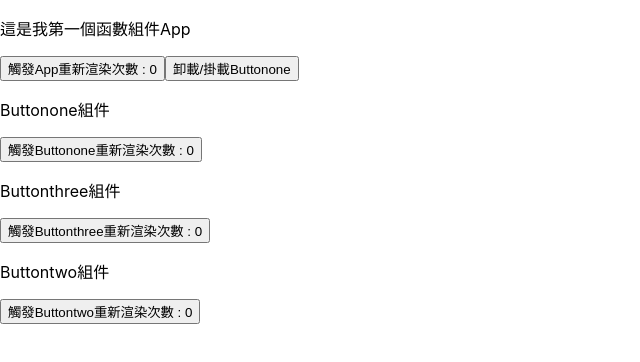
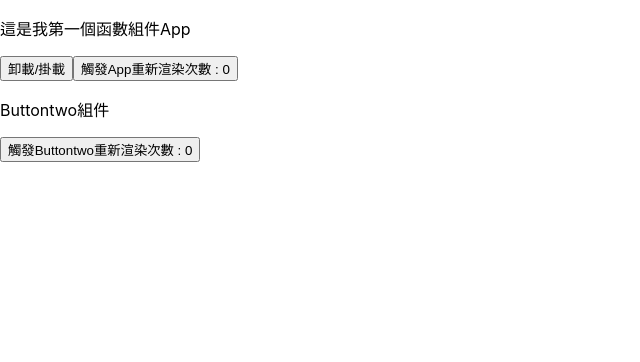
Before and after one commit to taiwanhua/Code_ArhuaReactCourse, a React (Create React App) app: page / in a window 1280 px wide. Shown: the top 362 px of the page, without its empty margins (0-640 px from the left). Built offline with nearby package versions, Linux system fonts and the light colour scheme.

Commit message:
不傳DependencyList

```diff
--- a/src/App.js
+++ b/src/App.js
@@ -1,64 +1,69 @@
-// import React, { useState } from 'react';
-// import './App.css'
+import React, { useEffect, useState } from 'react';
+import Buttontwo from './Buttontwo';
+
+const App = (props) => {
+
+  const [State, setState] = useState({ show: true, count: 0 });
+
+  useEffect(() => {
+    console.log("App的EffectCallback")
+
+    // return () => {
+    //   console.log("App的cleanup function")
+    // }
+  })
+
+  return (
+    <>
+      <p>這是我第一個函數組件App</p>
+      <button onClick={() => { setState({ ...State, show: !State.show }) }}>卸載/掛載</button>
+      <button onClick={() => { setState({ ...State, count: State.count + 1 }) }}>觸發App重新渲染次數 : {State.count}</button>
+      {State.show && <Buttontwo></Buttontwo>}
+    </>
+  )
+}
+
+export default App;
+
+
+// import React, { Component } from 'react';
 // import Buttonone from './Buttonone'
 // import Buttontwo from './Buttontwo';
-// import { Context } from './store'
 
-// const App = () => {
-//   const [Count, setCount] = useState(0);
-
-//   return (
-//     <>
-//       <p >這是我第一個函數組件App</p>
-//       <Context.Provider value={{ Count, setCount }}>
-//         <Buttonone></Buttonone>
+// class App extends Component {
+//   constructor(props) {
+//     super(props);
+//     console.log("執行App的constructor函數");
+//     this.state = { count: 0, unmount: false };
+//   }
+//   componentDidMount() {
+//     console.log("執行App的componentDidMount方法");
+//     console.log(document.getElementById("pForApp"));
+//   }
+//   componentDidUpdate() {
+//     console.log("執行App的componentDidUpdate方法，count : " + this.state.count);
+//   }
+//   componentWillUnmount() {
+//   }
+//   updatecount() {
+//     this.setState({ ...this.state, count: this.state.count + 1 });
+//     console.log("觸發App的updatecount，按下按鈕時的count值 : ", this.state.count)
+//   }
+//   unmountButtonone() {
+//     this.setState({ ...this.state, unmount: !this.state.unmount });
+//   }
+//   render() {
+//     console.log("執行App的render函數，按下按鈕時的count值 : ", this.state.count)
+//     return (
+//       <>
+//         <p id="pForApp" >這是我第一個函數組件App</p>
+//         <button onClick={() => { this.updatecount() }}>觸發App重新渲染次數 : {this.state.count}</button>
+//         <button onClick={() => { this.unmountButtonone() }}>卸載/掛載Buttonone </button>
+//         {!this.state.unmount && <Buttonone></Buttonone>}
 //         <Buttontwo></Buttontwo>
-//       </Context.Provider>
-//     </>
-//   )
+//       </>
+//     );
+//   }
 // }
 
 // export default App;
-
-
-import React, { Component } from 'react';
-import Buttonone from './Buttonone'
-import Buttontwo from './Buttontwo';
-
-class App extends Component {
-  constructor(props) {
-    super(props);
-    console.log("執行App的constructor函數");
-    this.state = { count: 0, unmount: false };
-  }
-  componentDidMount() {
-    console.log("執行App的componentDidMount方法");
-    console.log(document.getElementById("pForApp"));
-  }
-  componentDidUpdate() {
-    console.log("執行App的componentDidUpdate方法，count : " + this.state.count);
-  }
-  componentWillUnmount() {
-  }
-  updatecount() {
-    this.setState({ ...this.state, count: this.state.count + 1 });
-    console.log("觸發App的updatecount，按下按鈕時的count值 : ", this.state.count)
-  }
-  unmountButtonone() {
-    this.setState({ ...this.state, unmount: !this.state.unmount });
-  }
-  render() {
-    console.log("執行App的render函數，按下按鈕時的count值 : ", this.state.count)
-    return (
-      <>
-        <p id="pForApp" >這是我第一個函數組件App</p>
-        <button onClick={() => { this.updatecount() }}>觸發App重新渲染次數 : {this.state.count}</button>
-        <button onClick={() => { this.unmountButtonone() }}>卸載/掛載Buttonone </button>
-        {!this.state.unmount && <Buttonone></Buttonone>}
-        <Buttontwo></Buttontwo>
-      </>
-    );
-  }
-}
-
-export default App;
--- a/src/Buttontwo.js
+++ b/src/Buttontwo.js
@@ -1,49 +1,58 @@
-// import React from 'react';
-// import { Context } from './store';
+import React, { useEffect, useState } from 'react';
 
-// const Buttontwo = () => {
-//     return (
-//         <>
-//             <Context.Consumer>
-//                 {value => <p>Buttontwo組件 : {value.Count}</p>}
-//             </Context.Consumer>
-//         </>
-//     )
+const Buttontwo = (props) => {
+
+    const [State, setState] = useState({ show: true, count: 0 });
+
+    useEffect(() => {
+        console.log("Buttontwo的EffectCallback")
+
+        // return () => {
+        //     console.log("Buttontwo的cleanup function")
+        // }
+    })
+
+    return (
+        <>
+            <p>Buttontwo組件</p>
+            <button onClick={() => { setState({ ...State, count: State.count + 1 }) }}>觸發Buttontwo重新渲染次數 : {State.count}</button>
+        </>
+    )
+}
+
+export default Buttontwo;
+
+
+// import React, { Component } from 'react';
+
+// class Buttontwo extends Component {
+//     constructor(props) {
+//         super(props);
+//         console.log("執行Buttontwo的constructor函數");
+//         this.state = { count: 0 };
+//     }
+//     componentDidMount() {
+//         console.log("執行Buttontwo的componentDidMount方法");
+//         console.log(document.getElementById("pForButtontwo"));
+//     }
+//     componentDidUpdate() {
+//         console.log("執行Buttontwo的componentDidUpdate方法，count : " + this.state.count);
+//     }
+//     componentWillUnmount() {
+//     }
+//     updatecount() {
+//         this.setState({ count: this.state.count + 1 });
+//         console.log("觸發Buttontwo的updatecount，按下按鈕時的count值 : ", this.state.count)
+//     }
+//     render() {
+//         console.log("執行Buttontwo的render函數，按下按鈕時的count值 : ", this.state.count)
+//         return (
+//             <>
+//                 <p id="pForButtontwo" >Buttontwo組件</p>
+//                 <button onClick={() => { this.updatecount() }}>觸發Buttontwo重新渲染次數 : {this.state.count}</button>
+//             </>
+//         );
+//     }
 // }
 
 // export default Buttontwo;
-
-
-import React, { Component } from 'react';
-
-class Buttontwo extends Component {
-    constructor(props) {
-        super(props);
-        console.log("執行Buttontwo的constructor函數");
-        this.state = { count: 0 };
-    }
-    componentDidMount() {
-        console.log("執行Buttontwo的componentDidMount方法");
-        console.log(document.getElementById("pForButtontwo"));
-    }
-    componentDidUpdate() {
-        console.log("執行Buttontwo的componentDidUpdate方法，count : " + this.state.count);
-    }
-    componentWillUnmount() {
-    }
-    updatecount() {
-        this.setState({ count: this.state.count + 1 });
-        console.log("觸發Buttontwo的updatecount，按下按鈕時的count值 : ", this.state.count)
-    }
-    render() {
-        console.log("執行Buttontwo的render函數，按下按鈕時的count值 : ", this.state.count)
-        return (
-            <>
-                <p id="pForButtontwo" >Buttontwo組件</p>
-                <button onClick={() => { this.updatecount() }}>觸發Buttontwo重新渲染次數 : {this.state.count}</button>
-            </>
-        );
-    }
-}
-
-export default Buttontwo;
```
